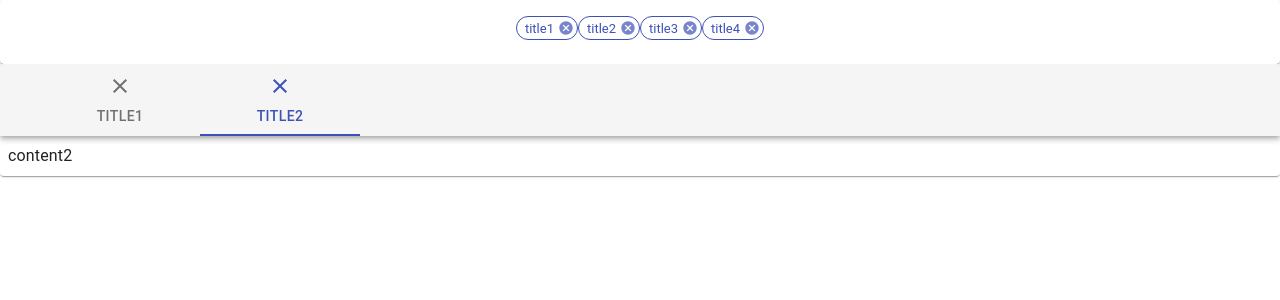
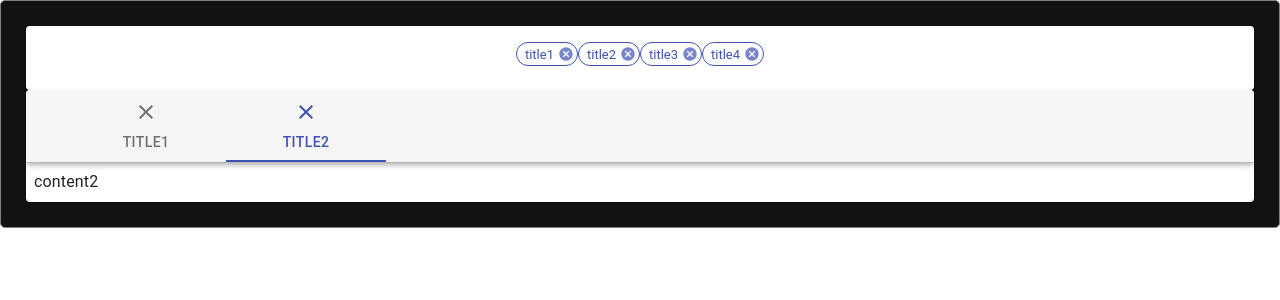
Before and after one commit to tech-troupe/react-tab-content-view, a React (Create React App) app: page / in a window 1280 px wide. Shown: the top 300 px of the page. Built offline with nearby package versions, Linux system fonts and the light colour scheme.

Commit message:
added styling to tabcontent

```diff
--- /dev/null
+++ b/src/components/TabContent.css
@@ -0,0 +1,12 @@
+.tab-content-container {
+    display:flex;
+    flex-direction: column;
+    background-color: rgb(19, 18, 18);
+    border: 1px solid grey;
+    border-radius: 5px;
+    padding:25px;
+    cursor: pointer;
+    -moz-osx-font-smoothing: grayscale;
+    backface-visibility: hidden;
+    transform: translateZ(0);
+}
--- a/src/components/TabContent.jsx
+++ b/src/components/TabContent.jsx
@@ -3,6 +3,8 @@ import Card from '@material-ui/core/Card';
 import { makeStyles } from '@material-ui/core/styles';
 import TitleSection from './TitleSection';
 import TabSection from './TabSection';
+
+import './TabContent.css';
 
 const useStyles = makeStyles((theme) => ({
     root: {
@@ -32,7 +34,7 @@ export const TabContent  = () => {
     const classes = useStyles();
 
     return (
-        <div>
+        <div className="tab-content-container">
             <Card className={classes.details}>
                 <TitleSection/>
             </Card>
```
